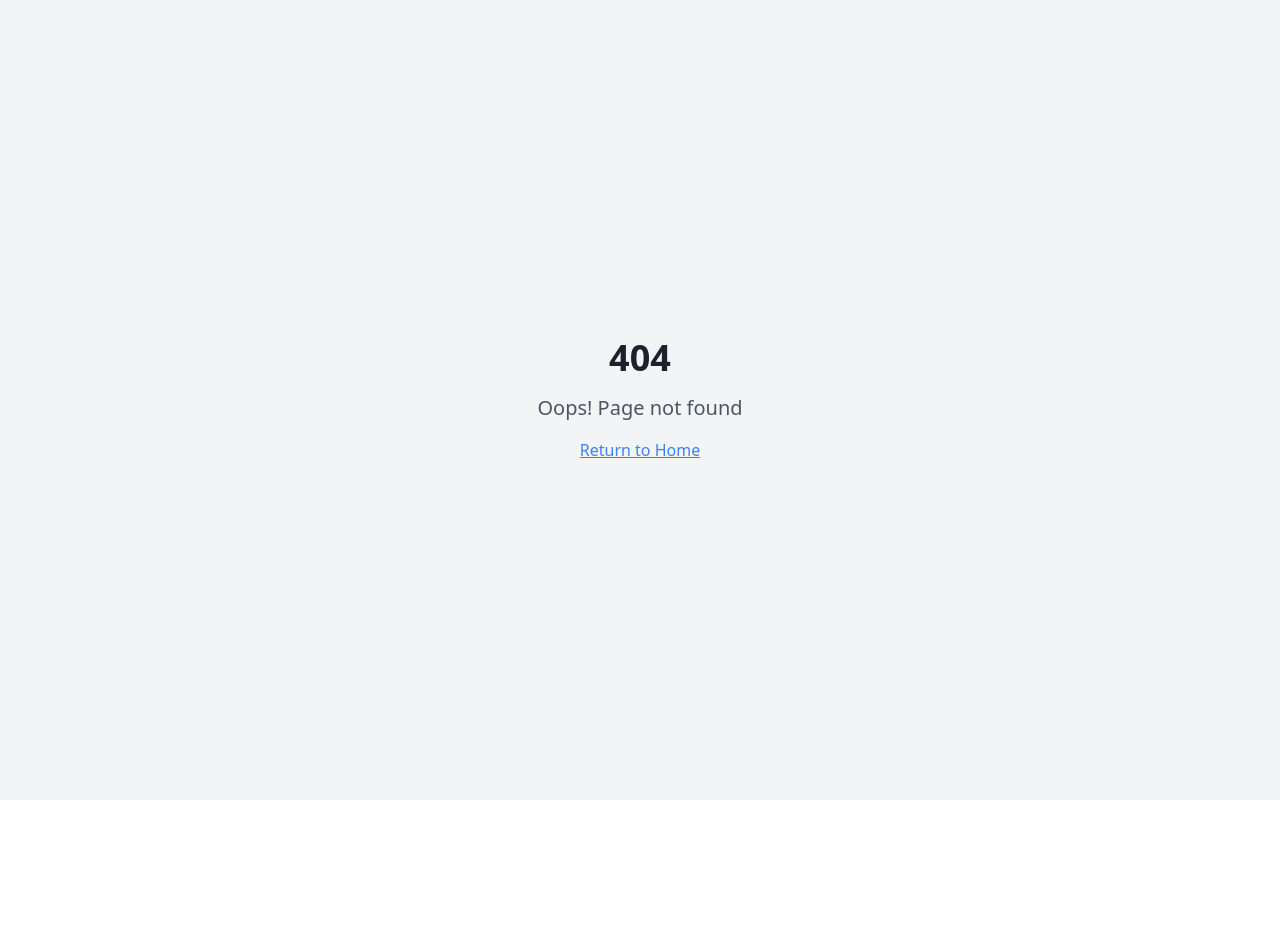
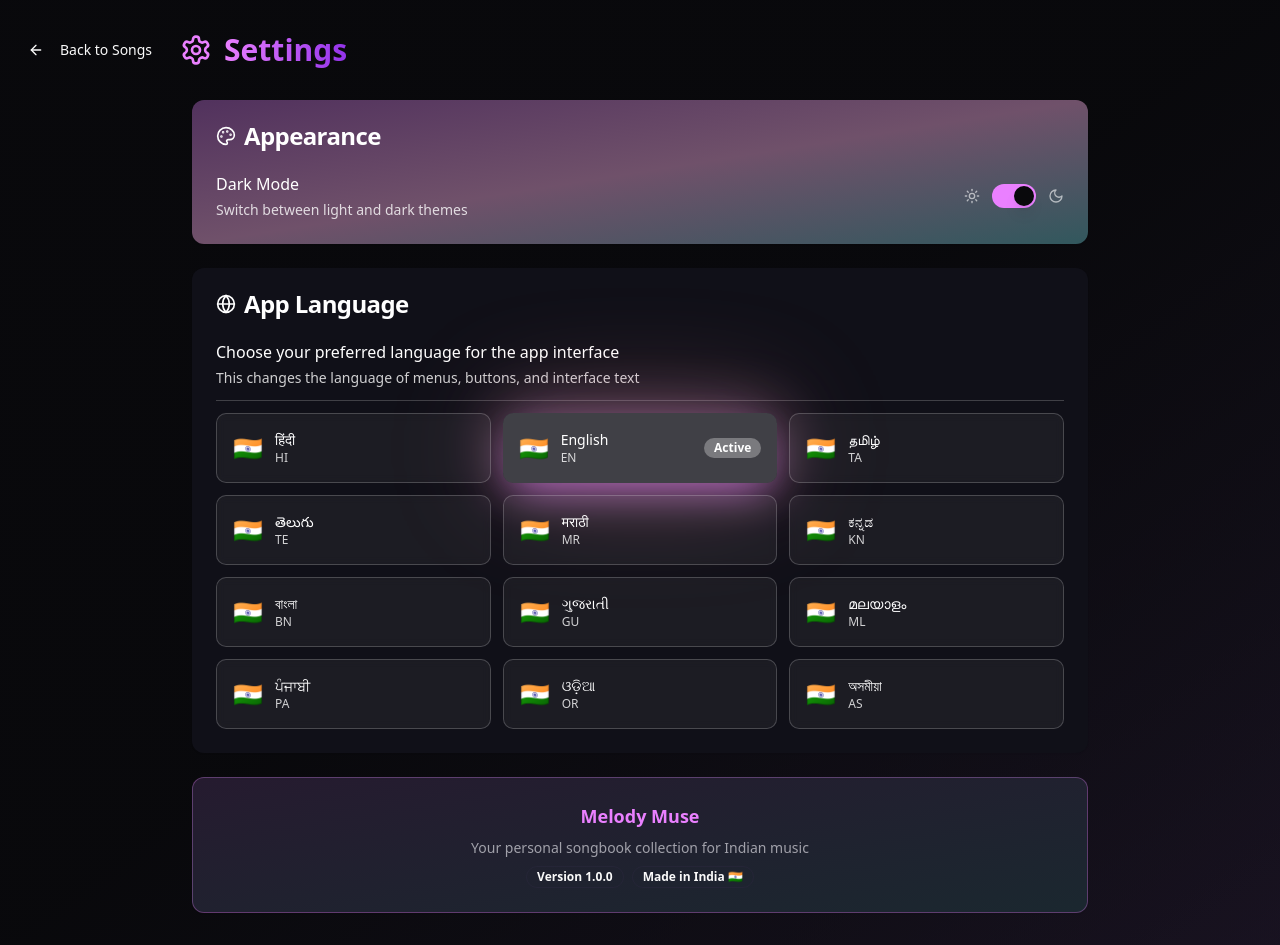
Before and after one commit to paulezekieljohn/melody-muse-global, a React (Vite) app: page /settings in a window 1280 px wide. Before the commit this address had no page. Before the commit the page ends 800 px from the top, so only its background shows below. Built offline with nearby package versions, Linux system fonts and the light colour scheme.

Commit message:
Add settings page and language support
Implement a settings page with options for light/dark mode and app language selection. Restrict available languages to Indian languages only, both in the main app and settings. Add functionality to zoom lyrics in and out.

```diff
--- a/package.json
+++ b/package.json
@@ -53,7 +53,7 @@
     "embla-carousel-react": "^8.3.0",
     "input-otp": "^1.2.4",
     "lucide-react": "^0.462.0",
-    "next-themes": "^0.3.0",
+    "next-themes": "^0.4.6",
     "react": "^18.3.1",
     "react-day-picker": "^8.10.1",
     "react-dom": "^18.3.1",
--- a/src/App.tsx
+++ b/src/App.tsx
@@ -1,16 +1,19 @@
 import { Toaster } from "@/components/ui/toaster";
 import { Toaster as Sonner } from "@/components/ui/sonner";
 import { TooltipProvider } from "@/components/ui/tooltip";
+import { ThemeProvider } from "next-themes";
 import { QueryClient, QueryClientProvider } from "@tanstack/react-query";
 import { BrowserRouter, Routes, Route } from "react-router-dom";
 import Index from "./pages/Index";
 import Admin from "./pages/Admin";
+import Settings from "./pages/Settings";
 import NotFound from "./pages/NotFound";
 
 const queryClient = new QueryClient();
 
 const App = () => (
   <QueryClientProvider client={queryClient}>
+    <ThemeProvider attribute="class" defaultTheme="dark" enableSystem>
       <TooltipProvider>
         <Toaster />
         <Sonner />
@@ -18,11 +21,13 @@ const App = () => (
           <Routes>
             <Route path="/" element={<Index />} />
             <Route path="/admin" element={<Admin />} />
+            <Route path="/settings" element={<Settings />} />
             {/* ADD ALL CUSTOM ROUTES ABOVE THE CATCH-ALL "*" ROUTE */}
             <Route path="*" element={<NotFound />} />
           </Routes>
         </BrowserRouter>
       </TooltipProvider>
+    </ThemeProvider>
   </QueryClientProvider>
 );
 
--- a/src/components/SongViewer.tsx
+++ b/src/components/SongViewer.tsx
@@ -4,7 +4,7 @@ import { Badge } from '@/components/ui/badge';
 import { Button } from '@/components/ui/button';
 import { ScrollArea } from '@/components/ui/scroll-area';
 import { Separator } from '@/components/ui/separator';
-import { Music, Clock, Key, Gauge, Languages } from 'lucide-react';
+import { Music, Clock, Key, Gauge, Languages, ZoomIn, ZoomOut, RotateCcw } from 'lucide-react';
 import { Song, SongLanguageVersion, LanguageCode } from '@/types/song';
 import { collections, languages } from '@/data/songs';
 
@@ -16,6 +16,7 @@ interface SongViewerProps {
 
 export const SongViewer = ({ song, open, onClose }: SongViewerProps) => {
   const [selectedLanguage, setSelectedLanguage] = useState<LanguageCode | ''>('');
+  const [lyricsZoom, setLyricsZoom] = useState(100); // Zoom percentage
 
   // Get available languages for the song
   const availableLanguages = useMemo(() => {
@@ -39,12 +40,25 @@ export const SongViewer = ({ song, open, onClose }: SongViewerProps) => {
     return song.languageVersions?.[selectedLanguage] || song;
   }, [song, selectedLanguage]);
 
-  // Reset selected language when song changes
+  // Reset selected language and zoom when song changes
   useEffect(() => {
     if (song) {
       setSelectedLanguage(song.language);
+      setLyricsZoom(100);
     }
   }, [song]);
+
+  const handleZoomIn = () => {
+    setLyricsZoom(prev => Math.min(prev + 10, 200));
+  };
+
+  const handleZoomOut = () => {
+    setLyricsZoom(prev => Math.max(prev - 10, 50));
+  };
+
+  const resetZoom = () => {
+    setLyricsZoom(100);
+  };
 
   if (!song || !currentSongData) return null;
 
@@ -147,9 +161,46 @@ export const SongViewer = ({ song, open, onClose }: SongViewerProps) => {
 
             {/* Lyrics */}
             <div>
-              <h3 className="text-lg font-semibold mb-3">Lyrics</h3>
+              <div className="flex items-center justify-between mb-3">
+                <h3 className="text-lg font-semibold">Lyrics</h3>
+                <div className="flex items-center gap-2">
+                  <Button
+                    variant="outline"
+                    size="sm"
+                    onClick={handleZoomOut}
+                    disabled={lyricsZoom <= 50}
+                  >
+                    <ZoomOut className="h-4 w-4" />
+                  </Button>
+                  <Button
+                    variant="outline"
+                    size="sm"
+                    onClick={resetZoom}
+                    disabled={lyricsZoom === 100}
+                  >
+                    <RotateCcw className="h-4 w-4" />
+                  </Button>
+                  <Button
+                    variant="outline"
+                    size="sm"
+                    onClick={handleZoomIn}
+                    disabled={lyricsZoom >= 200}
+                  >
+                    <ZoomIn className="h-4 w-4" />
+                  </Button>
+                  <span className="text-sm text-muted-foreground min-w-[3rem]">
+                    {lyricsZoom}%
+                  </span>
+                </div>
+              </div>
               <div className="bg-muted/30 p-4 rounded-lg">
-                <pre className="whitespace-pre-wrap text-sm leading-relaxed font-mono">
+                <pre
+                  className="whitespace-pre-wrap leading-relaxed font-mono"
+                  style={{
+                    fontSize: `${lyricsZoom}%`,
+                    lineHeight: lyricsZoom > 120 ? '1.4' : '1.6'
+                  }}
+                >
                   {currentSongData.lyrics}
                 </pre>
               </div>
@@ -160,7 +211,13 @@ export const SongViewer = ({ song, open, onClose }: SongViewerProps) => {
               <div>
                 <h3 className="text-lg font-semibold mb-3">Chords</h3>
                 <div className="bg-muted/30 p-4 rounded-lg">
-                  <pre className="whitespace-pre-wrap text-sm leading-relaxed font-mono">
+                  <pre
+                    className="whitespace-pre-wrap leading-relaxed font-mono"
+                    style={{
+                      fontSize: `${Math.max(lyricsZoom * 0.9, 80)}%`,
+                      lineHeight: '1.6'
+                    }}
+                  >
                     {currentSongData.chords}
                   </pre>
                 </div>
--- a/src/data/songs.ts
+++ b/src/data/songs.ts
@@ -1,14 +1,18 @@
 import { Song, Collection, Language } from '@/types/song';
 
 export const languages: Language[] = [
-  { code: 'en', name: 'English', flag: '🇺🇸' },
-  { code: 'es', name: 'Español', flag: '🇪🇸' },
-  { code: 'fr', name: 'Français', flag: '🇫🇷' },
   { code: 'hi', name: 'हिंदी', flag: '🇮🇳' },
+  { code: 'en', name: 'English', flag: '🇮🇳' },
   { code: 'ta', name: 'தமிழ்', flag: '🇮🇳' },
   { code: 'te', name: 'తెలుగు', flag: '🇮🇳' },
   { code: 'mr', name: 'मराठी', flag: '🇮🇳' },
-  { code: 'kn', name: 'ಕನ್ನಡ', flag: '🇮🇳' }
+  { code: 'kn', name: 'ಕನ್ನಡ', flag: '🇮🇳' },
+  { code: 'bn', name: 'বাংলা', flag: '🇮🇳' },
+  { code: 'gu', name: 'ગુજરાતી', flag: '🇮🇳' },
+  { code: 'ml', name: 'മലയാളം', flag: '🇮🇳' },
+  { code: 'pa', name: 'ਪੰਜਾਬੀ', flag: '🇮🇳' },
+  { code: 'or', name: 'ଓଡ଼ିଆ', flag: '🇮🇳' },
+  { code: 'as', name: 'অসমীয়া', flag: '🇮🇳' }
 ];
 
 export const collections: Collection[] = [
--- a/src/pages/Index.tsx
+++ b/src/pages/Index.tsx
@@ -258,8 +258,17 @@ const Index = () => {
               </h1>
             </div>
 
-            {/* Admin Controls */}
+            {/* Settings and Admin Controls */}
             <div className="sm:absolute sm:right-0 order-last sm:order-none flex gap-2">
+              <Link to="/settings">
+                <Button
+                  variant="outline"
+                  size="sm"
+                >
+                  <Settings className="h-4 w-4 mr-2" />
+                  Settings
+                </Button>
+              </Link>
               {isAdmin ? (
                 <>
                   <Link to="/admin">
--- /dev/null
+++ b/src/pages/Settings.tsx
@@ -0,0 +1,178 @@
+import { useState, useEffect } from 'react';
+import { useTheme } from 'next-themes';
+import { Card, CardContent, CardHeader, CardTitle } from '@/components/ui/card';
+import { Button } from '@/components/ui/button';
+import { Badge } from '@/components/ui/badge';
+import { Switch } from '@/components/ui/switch';
+import { Label } from '@/components/ui/label';
+import { Separator } from '@/components/ui/separator';
+import { Settings as SettingsIcon, Sun, Moon, Globe, ArrowLeft, Palette } from 'lucide-react';
+import { languages } from '@/data/songs';
+import { LanguageCode } from '@/types/song';
+import { Link } from 'react-router-dom';
+import { useToast } from '@/hooks/use-toast';
+
+const Settings = () => {
+  const { theme, setTheme } = useTheme();
+  const { toast } = useToast();
+  const [mounted, setMounted] = useState(false);
+  const [appLanguage, setAppLanguage] = useState<LanguageCode>('en');
+
+  useEffect(() => {
+    setMounted(true);
+    // Load saved app language from localStorage
+    const savedLanguage = localStorage.getItem('appLanguage') as LanguageCode;
+    if (savedLanguage && languages.find(l => l.code === savedLanguage)) {
+      setAppLanguage(savedLanguage);
+    }
+  }, []);
+
+  const handleLanguageChange = (languageCode: LanguageCode) => {
+    setAppLanguage(languageCode);
+    localStorage.setItem('appLanguage', languageCode);
+    toast({
+      title: "Language Updated",
+      description: `App language changed to ${languages.find(l => l.code === languageCode)?.name}`,
+    });
+  };
+
+  const handleThemeToggle = () => {
+    const newTheme = theme === 'dark' ? 'light' : 'dark';
+    setTheme(newTheme);
+    toast({
+      title: "Theme Updated",
+      description: `Switched to ${newTheme} mode`,
+    });
+  };
+
+  if (!mounted) {
+    return null; // Prevent hydration mismatch
+  }
+
+  return (
+    <div className="min-h-screen bg-gradient-to-br from-background via-background to-muted/20">
+      <div className="container mx-auto px-4 py-8">
+        {/* Header */}
+        <div className="flex items-center gap-4 mb-8">
+          <Link to="/">
+            <Button variant="ghost" size="sm">
+              <ArrowLeft className="h-4 w-4 mr-2" />
+              Back to Songs
+            </Button>
+          </Link>
+          <div className="flex items-center gap-3">
+            <SettingsIcon className="h-8 w-8 text-primary" />
+            <h1 className="text-3xl font-bold bg-gradient-to-r from-primary to-purple-600 bg-clip-text text-transparent">
+              Settings
+            </h1>
+          </div>
+        </div>
+
+        <div className="max-w-4xl mx-auto space-y-6">
+          {/* Theme Settings */}
+          <Card className="card-gradient border-0">
+            <CardHeader>
+              <CardTitle className="flex items-center gap-2 text-white">
+                <Palette className="h-5 w-5" />
+                Appearance
+              </CardTitle>
+            </CardHeader>
+            <CardContent className="space-y-4">
+              <div className="flex items-center justify-between">
+                <div className="space-y-1">
+                  <Label htmlFor="dark-mode" className="text-base font-medium text-white">
+                    Dark Mode
+                  </Label>
+                  <p className="text-sm text-white/80">
+                    Switch between light and dark themes
+                  </p>
+                </div>
+                <div className="flex items-center gap-3">
+                  <Sun className="h-4 w-4 text-white/60" />
+                  <Switch
+                    id="dark-mode"
+                    checked={theme === 'dark'}
+                    onCheckedChange={handleThemeToggle}
+                  />
+                  <Moon className="h-4 w-4 text-white/60" />
+                </div>
+              </div>
+            </CardContent>
+          </Card>
+
+          {/* Language Settings */}
+          <Card className="card-music border-0">
+            <CardHeader>
+              <CardTitle className="flex items-center gap-2 text-white">
+                <Globe className="h-5 w-5" />
+                App Language
+              </CardTitle>
+            </CardHeader>
+            <CardContent className="space-y-4">
+              <div className="space-y-3">
+                <div>
+                  <Label className="text-base font-medium text-white">
+                    Choose your preferred language for the app interface
+                  </Label>
+                  <p className="text-sm text-white/80 mt-1">
+                    This changes the language of menus, buttons, and interface text
+                  </p>
+                </div>
+                <Separator className="bg-white/20" />
+                <div className="grid grid-cols-1 sm:grid-cols-2 lg:grid-cols-3 gap-3">
+                  {languages.map((language) => (
+                    <Button
+                      key={language.code}
+                      variant={appLanguage === language.code ? "default" : "outline"}
+                      className={`p-4 h-auto flex items-center gap-3 justify-start ${
+                        appLanguage === language.code
+                          ? 'bg-white/20 text-white border-white/40 hover:bg-white/30'
+                          : 'bg-white/5 text-white border-white/20 hover:bg-white/10'
+                      }`}
+                      onClick={() => handleLanguageChange(language.code)}
+                    >
+                      <span className="text-2xl">{language.flag}</span>
+                      <div className="text-left">
+                        <div className="font-medium">{language.name}</div>
+                        <div className="text-xs opacity-80 uppercase">
+                          {language.code}
+                        </div>
+                      </div>
+                      {appLanguage === language.code && (
+                        <Badge variant="secondary" className="ml-auto bg-white/30 text-white border-0">
+                          Active
+                        </Badge>
+                      )}
+                    </Button>
+                  ))}
+                </div>
+              </div>
+            </CardContent>
+          </Card>
+
+          {/* App Info */}
+          <Card className="border-primary/30 bg-gradient-to-br from-primary/10 to-accent/10">
+            <CardContent className="p-6">
+              <div className="text-center space-y-2">
+                <h3 className="text-lg font-semibold text-primary">Melody Muse</h3>
+                <p className="text-sm text-muted-foreground">
+                  Your personal songbook collection for Indian music
+                </p>
+                <div className="flex justify-center gap-2 mt-4">
+                  <Badge variant="outline" className="text-xs">
+                    Version 1.0.0
+                  </Badge>
+                  <Badge variant="outline" className="text-xs">
+                    Made in India 🇮🇳
+                  </Badge>
+                </div>
+              </div>
+            </CardContent>
+          </Card>
+        </div>
+      </div>
+    </div>
+  );
+};
+
+export default Settings;
--- a/src/types/song.ts
+++ b/src/types/song.ts
@@ -31,7 +31,7 @@ export interface Collection {
   color: string;
 }
 
-export type LanguageCode = 'en' | 'es' | 'fr' | 'hi' | 'ta' | 'te' | 'mr' | 'kn';
+export type LanguageCode = 'hi' | 'en' | 'ta' | 'te' | 'mr' | 'kn' | 'bn' | 'gu' | 'ml' | 'pa' | 'or' | 'as';
 
 export interface Language {
   code: LanguageCode;
```
Also changed, not shown: 1 other file (tests, documents, lock files or other folders). Lines whose indentation alone changed are shown as unchanged.
